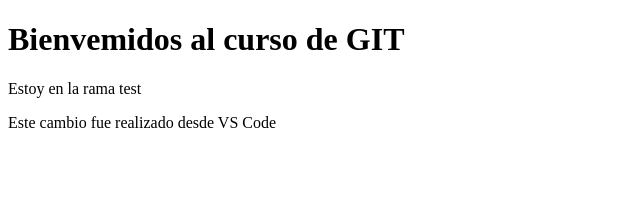
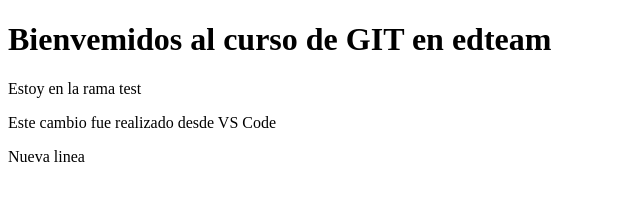
Before and after one commit to EdgarMArtinezM/cursoGIT, a plain HTML site: page index.html in a window 1280 px wide. Shown: the whole page, without its empty margins (0-640 px from the left). Drawn offline with Linux system fonts and the light colour scheme.

Commit message:
se agregaron cambios

```diff
--- a/index.html
+++ b/index.html
@@ -7,12 +7,13 @@
     <title>Practimando con git desde VSCode</title>
 </head>
 <body>
-    <h1>Bienvemidos al curso de GIT </h1>
+    <h1>Bienvemidos al curso de GIT en edteam </h1>
     <section>
         <p>Estoy en la rama test</p>
     </section>
     <div>
         <p>Este cambio fue realizado desde VS Code</p>
+        <span>Nueva linea</span>
     </div>
 </body>
 </html>
```
